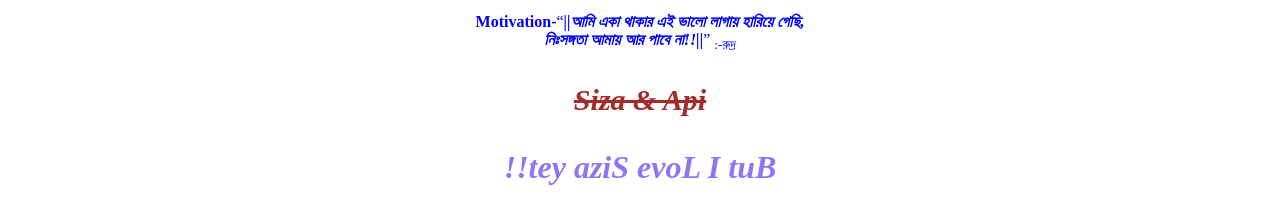
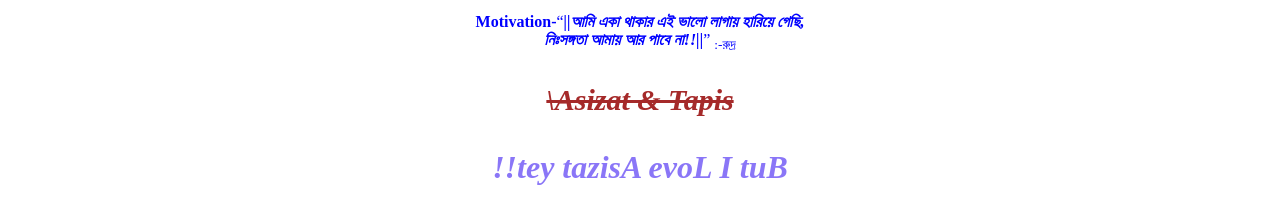
Before and after one commit to MT-Mahmud915/mt-html, a plain HTML site: page MT.html in a window 1280 px wide. Shown: the part 1017-1232 px from the top of the page. Drawn offline with Linux system fonts and the light colour scheme.

Commit message:
Update MT.html

```diff
--- a/MT.html
+++ b/MT.html
@@ -37,8 +37,8 @@ Congratulations, <strong><I style="color:rgb(82, 43, 221);">Tanjil Mahmud</I></s
     <p style="color:blue; text-align:center;"> <b>Motivation-</b><q><em><b>||আমি একা থাকার এই ভালো লাগায় হারিয়ে গেছি,<br>
         নিঃসঙ্গতা আমায় আর পাবে না!!||</b></em></q> <sub>:-রুদ্র</sub>
  </p>
-    <p style="color:brown; text-align:center; font-size: 30px;"><del><b><em>Siza & Api</em></b></del></p>
-    <p style="color:rgba(41, 6, 240, 0.548); text-align:center; font-size: xx-large;"><em><b><bdo dir="rtl">But I Love Siza yet!!</bdo></b></em></p>
+    <p style="color:brown; text-align:center; font-size: 30px;"><del><b><em>\Asizat & Tapis</em></b></del></p>
+    <p style="color:rgba(41, 6, 240, 0.548); text-align:center; font-size: xx-large;"><em><b><bdo dir="rtl">But I Love Asizat yet!!</bdo></b></em></p>
      <h1>Qualities:</h1>
      <ol type="a">
         <li style="color: blueviolet;"> Singing</li>
```
